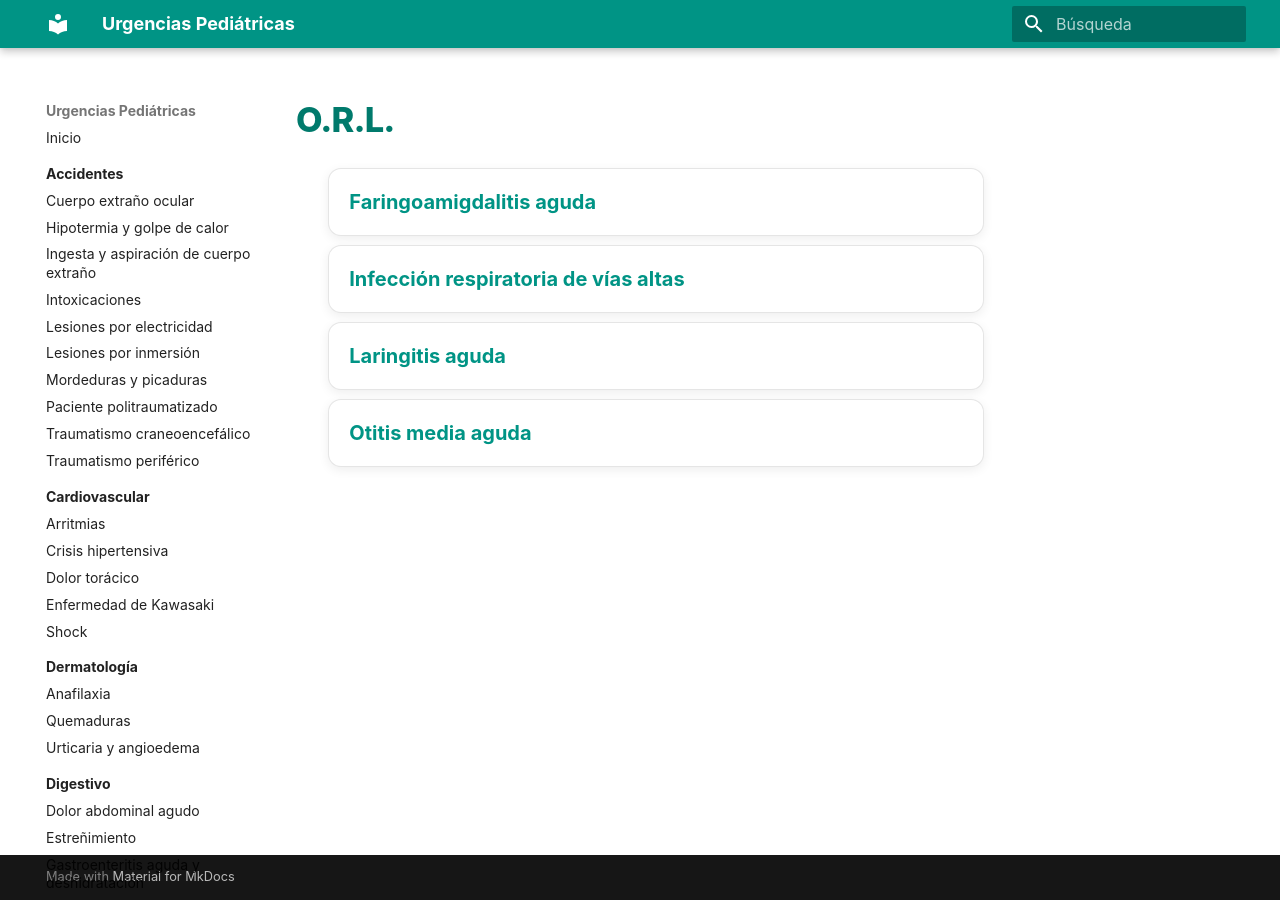
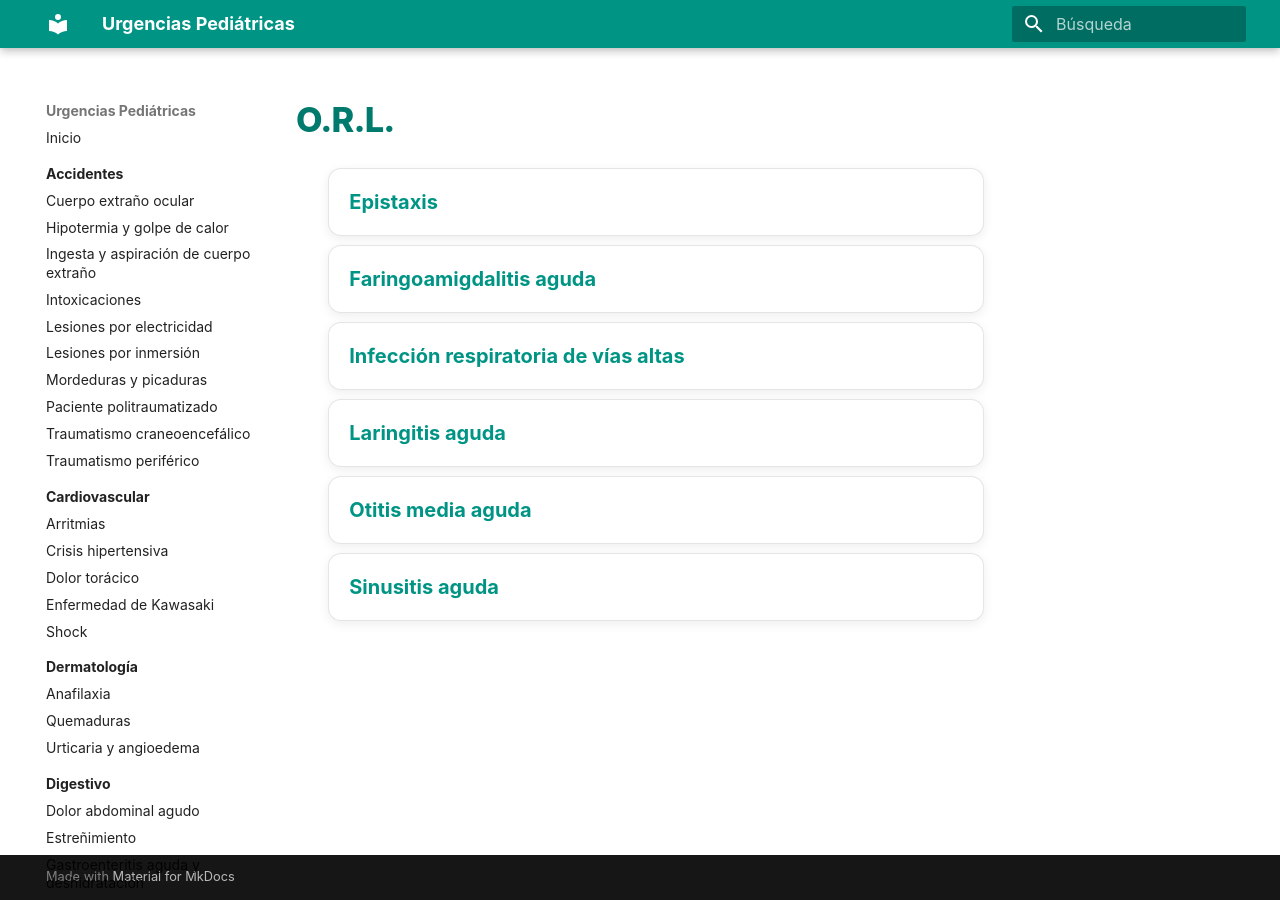
Before and after one commit to gonzaloares/urgencias-pediatricas, an MkDocs documentation site: the page built from docs/orl/index.md, in a window 1280 px wide. Built offline with MkDocs 1.6.1 and Material for MkDocs 9.7.7, drawn with Linux system fonts in a browser that asks for light colours.

Commit message:
Actualiza docs/orl/index.md

```diff
--- a/docs/orl/index.md
+++ b/docs/orl/index.md
@@ -2,9 +2,11 @@
 
 <div class="protocol-index" markdown="1">
 
+- [Epistaxis](epistaxis.md)
 - [Faringoamigdalitis aguda](../infeccioso/faringoamigdalitis-aguda.md)
 - [Infección respiratoria de vías altas](../respiratorio/infeccion-respiratoria-vias-altas.md)
 - [Laringitis aguda](../respiratorio/laringitis-aguda.md)
 - [Otitis media aguda](../infeccioso/otitis-media-aguda.md)
+- [Sinusitis aguda](sinusitis-aguda.md)
 
 </div>
```
